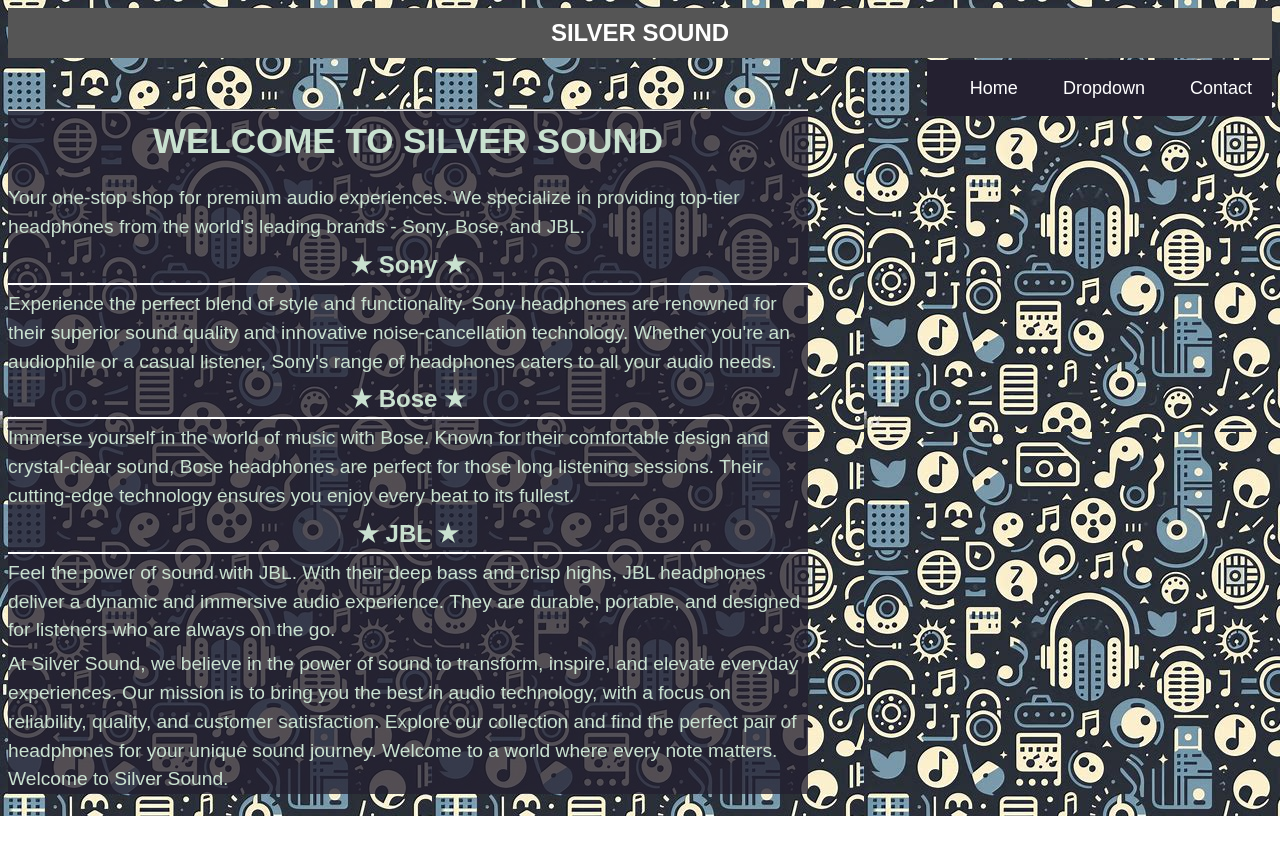
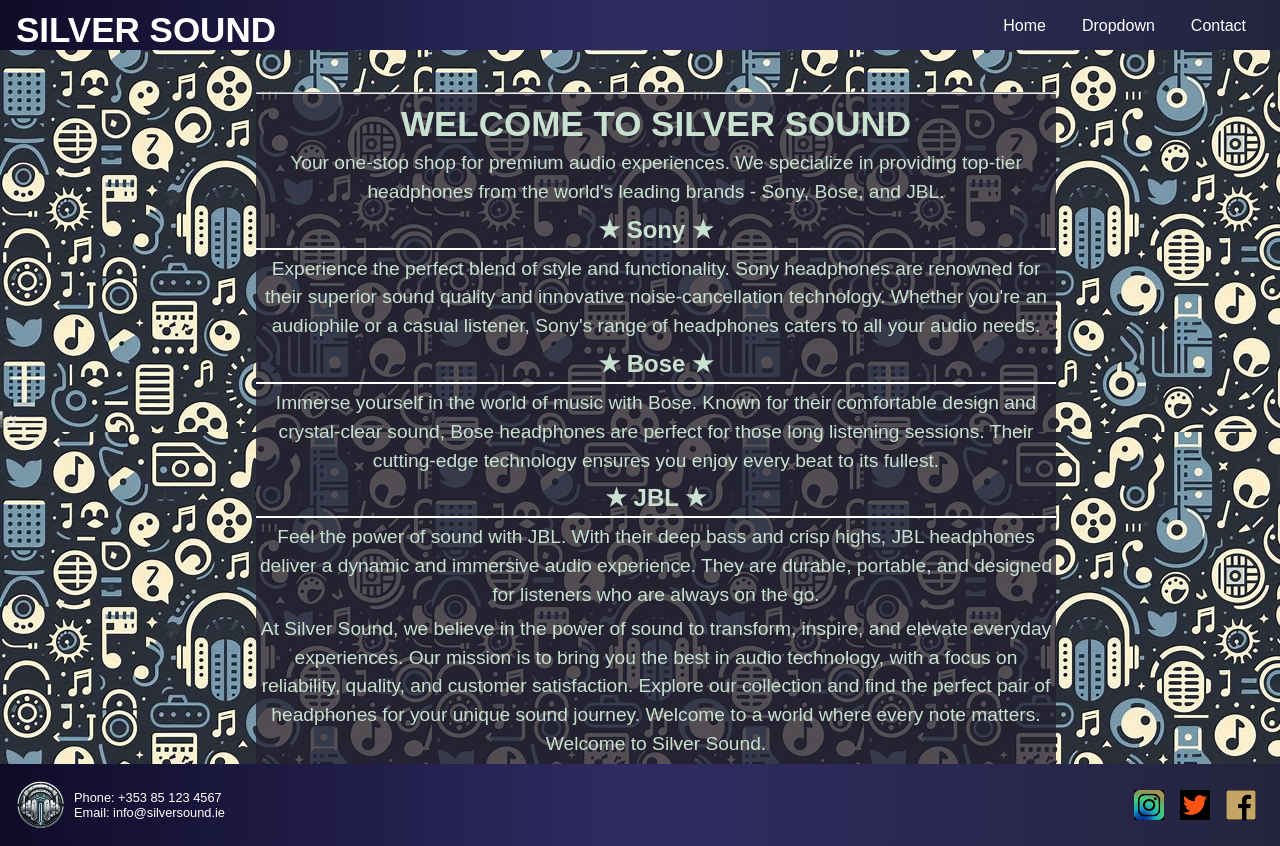
Before and after one commit to Fionn-Orourke/Project1, a plain HTML site: page index.html in a window 1280 px wide. Before the commit the page ends 816 px from the top, so only its background shows below. Drawn offline with Linux system fonts and the light colour scheme.

Commit message:
pop up added to fpage

```diff
--- a/index-style.css
+++ b/index-style.css
@@ -8,24 +8,6 @@ body {
     align-items: center;
     height: 100vh;
 }
-
-.header {
-    text-align: center;
-    padding: 20px;
-    background-color: #06041c;
-    color: #fff;
-    font-size: 30px;
-    border-bottom: 5px solid #ff4081;
-    text-align: center;
-    }
-.header h1 {
-    margin: 0;
-    }
-.header p {
-    font-size: 20px;
-    }
-
-
 
 
 .button {
@@ -63,33 +45,82 @@ header {
     line-height: 50px;
     color: white;
     text-align: center;
+    text-shadow: #f9f9f9, 0 0 21px #fff;
 }
 
-header h1 {
-    display: inline;
-    font-size: 24px;
+header {
+    display: flex;
+    align-items: center;
+    justify-content: space-between;
+    background: linear-gradient(to right, #0f0c29, #302b63, #24243e);
+    color: white;
+    padding: 1rem;
+  }
+
+  h1 {
+    font-size: 40px;
+    text-transform: uppercase;
+    text-align: center;
+
+  }
+
+  nav {
+    display: flex;
+    align-items: center;
+
   }
 
   nav ul {
-    list-style-type: none;
-    padding: 3px;
-    padding-right: 20px;
-    margin: 0;
-    display: inline;
-    float: right;
-    background-color: #242030;
+    display: flex;
+    list-style: none;
   }
 
   nav ul li {
-    display: inline-block;
-    margin-left: 40px;
+    margin: 0.5rem;
   }
 
   nav ul li a {
+    text-decoration: none;
     color: white;
-    text-decoration: none;
+    font-size: 1rem;
+    padding: 0.5rem;
+    border: 2px solid transparent;
+    transition: all 0.3s;
   }
 
+  nav ul li a:hover {
+    border: 2px solid white;
+  }
+
+  .dropdown {
+    position: relative;
+  }
+
+  .dropdown-content {
+    display: none;
+    position: absolute;
+    top: 100%;
+    left: 0;
+    background: #000;
+    width: 200px;
+    z-index: 1;
+  }
+
+  .dropdown-content a {
+    display: block;
+    color: white;
+    text-align: left;
+    padding: 0.5rem;
+    border-bottom: 1px solid white;
+  }
+
+  .dropdown-content a:hover {
+    background: #808080;
+  }
+
+  .dropdown:hover .dropdown-content {
+    display: block;
+  }
 .dropdown-content {
     display: none;
     position: absolute;
@@ -110,6 +141,7 @@ nav ul li a {
 
 }
 #about{
+    text-align: center;
     background-color:#242030c6 ;
     color: rgb(201, 225, 208);
     max-width: fit-content;
@@ -117,6 +149,8 @@ nav ul li a {
     flex-direction: column;
     align-self: center;
     position:relative;
+    align-content: center;
+    margin-left: 20%;
 
 
 }
@@ -150,3 +184,44 @@ h1 {
   .brand::after {
     content: " ★";
   }
+  .footer {
+    display: flex;
+    align-items: center;
+    justify-content: space-between;
+    background: linear-gradient(to right, #0f0c29, #302b63, #24243e);
+    color: white;
+    padding: 1rem;
+  }
+
+  .footer-left {
+    display: flex;
+    align-items: center;
+  }
+
+  .footer-logo {
+    width: 50px;
+    height: 50px;
+    margin-right: 0.5rem;
+  }
+
+  .footer-contact {
+    display: flex;
+    flex-direction: column;
+  }
+
+  .footer-contact span {
+    font-size: 0.8rem;
+  }
+
+  .footer-right {
+    display: flex;
+    align-items: center;
+  }
+
+
+  .footer-icon {
+    width: 30px;
+    height: 30px;
+    margin: 0.5rem;
+    filter: invert(100%);
+  }
--- a/index.html
+++ b/index.html
@@ -10,20 +10,27 @@
 
     <link rel="shortcut icon" href="mainimg/icon.png" type="image/x-icon">
   <body>
+    <style>
+      * {
+        margin: 0;
+        padding: 0;
+        box-sizing: border-box;
+      }
+
+
+      </style>
+      </head>
+      <body>
       <header>
         <h1>Silver Sound</h1>
         <nav>
           <ul>
-              <li><a href="#home">Home</a></li>
+            <li><a href="#about">Home</a></li>
             <li class="dropdown">
               <a href="javascript:void(0)">Dropdown</a>
               <div class="dropdown-content">
                 <a id="link" href="F-Page.html">Bose</a>
-                      <hr>
-
                 <a id="link" href="DA-Page.html">JBL</a>
-                      <hr>
-
                 <a id="link" href="DP-Page.html">Sony</a>
               </div>
             </li>
@@ -48,5 +55,26 @@
       <p>At Silver Sound, we believe in the power of sound to transform, inspire, and elevate everyday experiences. Our mission is to bring you the best in audio technology, with a focus on reliability, quality, and customer satisfaction. Explore our collection and find the perfect pair of headphones for your unique sound journey. Welcome to a world where every note matters. Welcome to Silver Sound.</p>
     </div>
 
+
+
+      </head>
+      <body>
+      <section id = "contact">
+        <div class="footer">
+          <div class="footer-left">
+            <img src="mainimg/icon.png" alt="Silver Sound Logo" class="footer-logo">
+            <div class="footer-contact">
+              <span>Phone: +353 85 123 4567</span>
+              <span>Email: info@silversound.ie</span>
+            </div>
+          </div>
+          <div class="footer-right">
+            <img src="mainimg/inst.jpg" alt="Instagram Icon" class="footer-icon">
+            <img src="mainimg/twt.jpg" alt="Twitter Icon" class="footer-icon">
+            <img src="mainimg/fb.jpg" alt="Facebook Icon" class="footer-icon">
+          </div>
+        </div>
+      </section>
+
 </body>
 </html>
```
Also changed, not shown: F-Page.html (+14 -39 lines), F-Style.css (+21 -0 lines), f-script.js (+10 -3 lines), mainimg/fb.jpg (added), mainimg/inst.jpg (added), mainimg/twt.jpg (added). Lines whose indentation alone changed are shown as unchanged.
